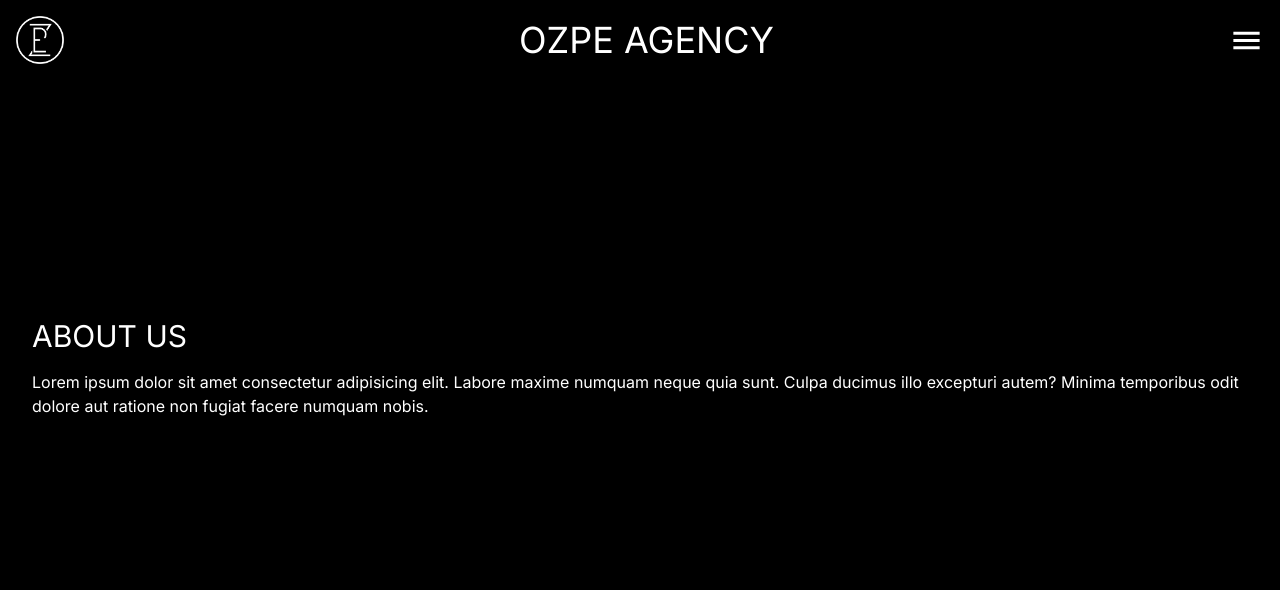
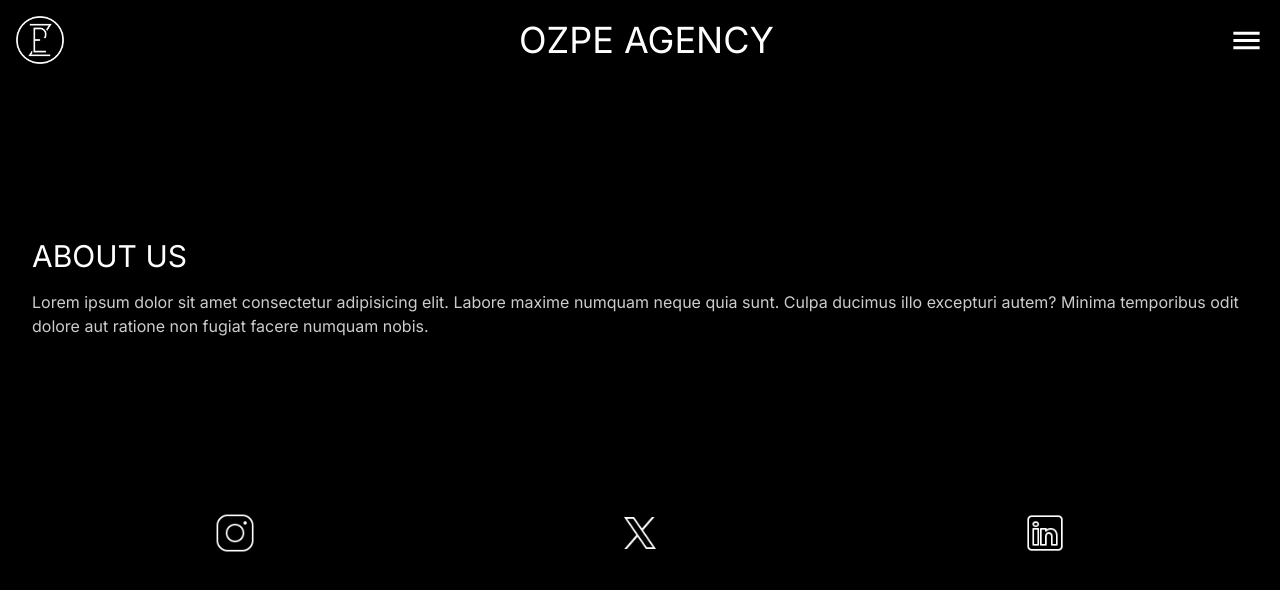
Before and after one commit to allanheremi/ozpeagency, a Next.js app: page /about in a window 1280 px wide. Shown: the top 590 px of the page. Built offline with nearby package versions, Linux system fonts and the light colour scheme.

Commit message:
Fix: contact removed, max-w added

```diff
--- a/src/app/about/page.tsx
+++ b/src/app/about/page.tsx
@@ -1,14 +1,15 @@
 import React from "react";
 import Header from "../components/Header";
+import Footer from "../components/Footer";
 
 const page = () => {
   return (
     <>
       <Header />
-      <div className="flex items-center justify-center h-[calc(70vh)] p-8 md:p-18 ">
+      <div className="flex items-center justify-center h-[calc(50vh)] p-8 md:p-18 ">
         <div>
           <h1 className="text-3xl py-4">ABOUT US</h1>
-          <p>
+          <p className="text-white/80">
             Lorem ipsum dolor sit amet consectetur adipisicing elit. Labore
             maxime numquam neque quia sunt. Culpa ducimus illo excepturi autem?
             Minima temporibus odit dolore aut ratione non fugiat facere numquam
@@ -17,6 +18,8 @@ const page = () => {
         </div>
       </div>
 
+      <Footer/>
+
 
     </>
   );
--- a/src/app/components/Clients.tsx
+++ b/src/app/components/Clients.tsx
@@ -12,8 +12,8 @@ const Clients = () => {
         <div className="object-full w-full p-4 pb-4">
           <Image
             src={"/boredkitchen2.png"}
-            width={400}
-            height={400}
+            width={300}
+            height={300}
             alt="boredkitchen"
             className="h-48 w-full object-cover"
           />
@@ -25,8 +25,8 @@ const Clients = () => {
         <div className="object-full w-full p-4 pt-0 pb-4">
           <Image
             src={"/boredkitchen3.png"}
-            width={400}
-            height={400}
+            width={300}
+            height={300}
             alt="boredkitchen"
             className="h-48 w-full object-cover"
           />
@@ -38,7 +38,7 @@ const Clients = () => {
         <div className="object-full w-full p-4 pb-4">
           <Image
             src={"/boredkitchen1.png"}
-            width={400}
+            width={300}
             height={400}
             alt="boredkitchen"
             className="h-48 w-full object-cover"
--- a/src/app/components/Footer.tsx
+++ b/src/app/components/Footer.tsx
@@ -3,31 +3,21 @@ import Image from "next/image";
 
 const Footer = () => {
   return (
-    <footer className="p-4 py-8">
-      <div className="py-1">
-        <p className="text-xl">CONTACT</p>
-      </div>
+    <footer className="p-4">
 
-      <div className="flex flex-col">
-        <p>ozpeagency@gmail.com</p>
-        {/* <p>PHONE NUMBER</p> */}
-      </div>
 
-      <div className="flex justify-around py-8">
+
+      <div className="flex justify-around p-4">
         <Image
           src={"/instagramicon.png"}
-          height={48}
-          width={48}
+          height={42}
+          width={42}
           alt="instagram"
           className="hover:cursor-pointer"
         />
-        <Image src={"/X.png"} height={48} width={48} alt="X" className="hover:cursor-pointer"/>
-        <Image src={"/linkedin.png"} height={48} width={48} alt="linkedin" className="hover:cursor-pointer"/>
+        <Image src={"/X.png"} height={42} width={42} alt="X" className="hover:cursor-pointer"/>
+        <Image src={"/linkedin.png"} height={42} width={42} alt="linkedin" className="hover:cursor-pointer"/>
 
-
-        {/* <p>Instagram</p>
-        <p>Facebook</p>
-        <p>LinkedIn</p> */}
       </div>
     </footer>
   );
--- a/src/app/components/Heading.tsx
+++ b/src/app/components/Heading.tsx
@@ -4,7 +4,7 @@ const text = 'Lorem ipsum dolor sit amet consectetur adipisicing elit'
 
 const Heading = () => {
   return (
-    <h1 className='p-4 text-4xl pt-44 pb-64 px-8'>
+    <h1 className='p-4 text-3xl pt-44 pb-64 px-8'>
       {text.toUpperCase()}
     </h1>
   )
--- /dev/null
+++ b/src/app/contact/page.tsx
@@ -0,0 +1,9 @@
+import React from 'react'
+
+const page = () => {
+  return (
+    <div>page</div>
+  )
+}
+
+export default page
--- a/src/styles/globals.css
+++ b/src/styles/globals.css
@@ -3,6 +3,10 @@
 @tailwind utilities;
 
 html {
-    font-family: 'Helvetica Neue', sans-serif;
+  font-family: "Helvetica Neue", sans-serif;
+  max-width: 100%;
+}
 
+body {
+box-sizing: border-box;
 }
```
